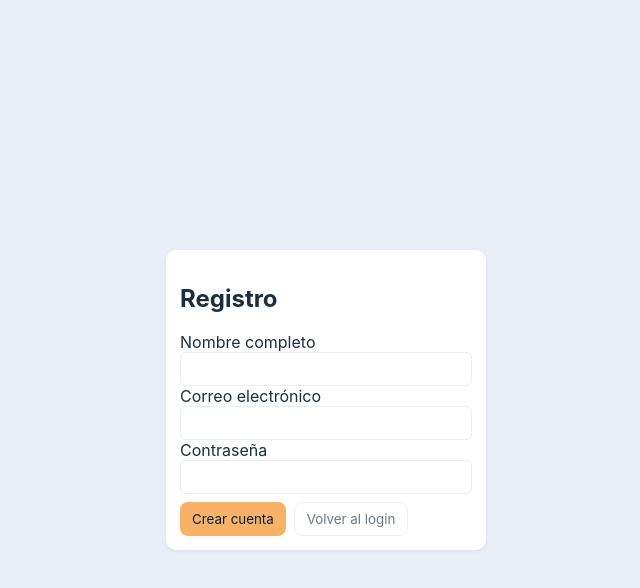
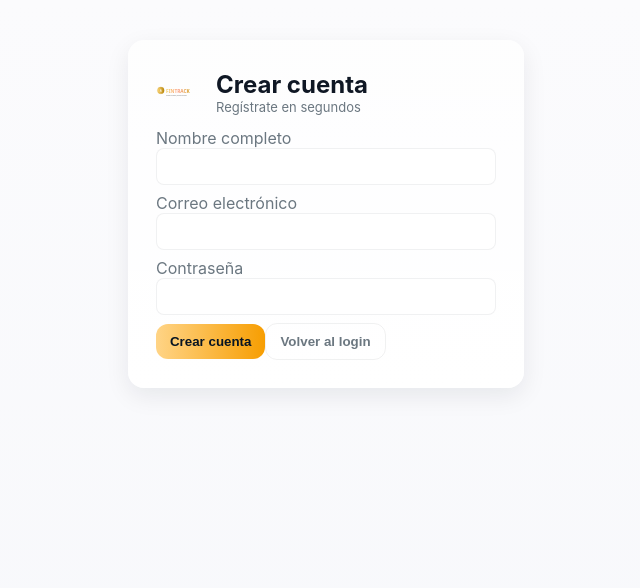
Before and after one commit to tempestrap/Gestor-de-Gastos, a React (Vite) app in the folder fintrack/: page / in a window 1280 px wide. Both pictures are taken after a click on the button "Crear cuenta". Shown: the top 588 px of the page, without its empty margins (314-954 px from the left). Built offline with nearby package versions, Linux system fonts and the light colour scheme.

Commit message:
Se ve bonito

```diff
--- a/fintrack/src/components/KpiCard.jsx
+++ b/fintrack/src/components/KpiCard.jsx
@@ -1,10 +1,17 @@
 import React from 'react'
 
-export default function KpiCard({title, value, small}){
+export default function KpiCard({ title, value, small, icon }){
   return (
     <div className={`kpi-card ${small? 'small':''}`}>
-      <div className="kpi-title">{title}</div>
-      <div className="kpi-value">{value}</div>
+      <div style={{display:'flex',alignItems:'center',gap:12}}>
+        <div style={{width:44,height:44,display:'grid',placeItems:'center',borderRadius:10,background:'rgba(255,255,255,0.6)'}}>
+          {icon ? icon : <svg width="20" height="20" viewBox="0 0 24 24" fill="none" xmlns="http://www.w3.org/2000/svg"><circle cx="12" cy="12" r="10" stroke="#07303a" strokeOpacity="0.12"/></svg>}
+        </div>
+        <div>
+          <div className="kpi-title">{title}</div>
+          <div className="kpi-value">{value}</div>
+        </div>
+      </div>
     </div>
   )
 }
--- a/fintrack/src/components/Movements.jsx
+++ b/fintrack/src/components/Movements.jsx
@@ -1,14 +1,29 @@
 import React from 'react'
+
+function CategoryIcon({ category }){
+  // simple emoji-based icons for now
+  const map = {
+    'Vivienda': '🏠',
+    'Compras': '🛒',
+    'Ingresos': '💼',
+    'Entretenimiento': '🎮',
+    'Transporte': '🚗',
+    'Comida': '🍔'
+  }
+  return <div style={{width:44,height:44,display:'grid',placeItems:'center',borderRadius:10,background:'linear-gradient(90deg,var(--accent-b),var(--accent-a))'}}>{map[category] ?? '•'}</div>
+}
 
 export default function Movements({ items }){
   return (
-    <div className="card movements">
-      <h3>Movimientos recientes</h3>
+    <div className="movements">
       <ul>
         {items?.map(m=> (
           <li key={m.id} className={m.amount < 0 ? 'expense' : 'income'}>
-            <div className="mv-left">{m.title}<div className="mv-cat">{m.category}</div></div>
-            <div className="mv-right">${m.amount}</div>
+            <div style={{display:'flex',alignItems:'center',gap:12}}>
+              <CategoryIcon category={m.category} />
+              <div className="mv-left">{m.title}<div className="mv-cat">{m.category}</div></div>
+            </div>
+            <div className="mv-right">${Math.abs(m.amount)}</div>
           </li>
         ))}
       </ul>
--- a/fintrack/src/pages/LoginPage.jsx
+++ b/fintrack/src/pages/LoginPage.jsx
@@ -1,6 +1,7 @@
 import React, { useState } from 'react'
 import { useNavigate } from 'react-router-dom'
 import { useAuth } from '../AuthContext'
+import Logo from '../assets/logo.svg'
 
 export default function LoginPage(){
   const [email, setEmail] = useState('demo@fintrack.test')
@@ -21,11 +22,22 @@ export default function LoginPage(){
 
   return (
     <div className="page center">
-      <form className="card small" onSubmit={onSubmit}>
-        <h2>Iniciar sesión</h2>
+      <form className="auth-card" onSubmit={onSubmit}>
+        <div style={{display:'flex',alignItems:'center',gap:12,marginBottom:12}}>
+          <img src={Logo} alt="Fintrack" style={{width:48,height:48}} />
+          <div>
+            <h2 style={{margin:0}}>Iniciar sesión</h2>
+            <div className="muted" style={{fontSize:13}}>Accede a tu cuenta Fintrack</div>
+          </div>
+        </div>
+
         {error && <div className="error">{error}</div>}
-        <label>Correo electrónico<input value={email} onChange={e=>setEmail(e.target.value)} /></label>
-        <label>Contraseña<input type="password" value={password} onChange={e=>setPassword(e.target.value)} /></label>
+        <label className="label">Correo electrónico
+          <input value={email} onChange={e=>setEmail(e.target.value)} />
+        </label>
+        <label className="label">Contraseña
+          <input type="password" value={password} onChange={e=>setPassword(e.target.value)} />
+        </label>
         <div className="row" style={{marginTop:8}}>
           <button className="btn">Entrar</button>
           <button type="button" className="btn ghost" onClick={()=>nav('/register')}>Crear cuenta</button>
--- a/fintrack/src/pages/RegisterPage.jsx
+++ b/fintrack/src/pages/RegisterPage.jsx
@@ -1,6 +1,7 @@
 import React, { useState } from 'react'
 import { useNavigate } from 'react-router-dom'
 import { register } from '../api'
+import Logo from '../assets/logo.svg'
 
 export default function RegisterPage(){
   const [name, setName] = useState('')
@@ -26,13 +27,26 @@ export default function RegisterPage(){
 
   return (
     <div className="page center">
-      <form className="card small" onSubmit={onSubmit}>
-        <h2>Registro</h2>
+      <form className="auth-card" onSubmit={onSubmit}>
+        <div style={{display:'flex',alignItems:'center',gap:12,marginBottom:12}}>
+          <img src={Logo} alt="Fintrack" style={{width:48,height:48}} />
+          <div>
+            <h2 style={{margin:0}}>Crear cuenta</h2>
+            <div className="muted" style={{fontSize:13}}>Regístrate en segundos</div>
+          </div>
+        </div>
+
         {error && <div className="error">{error}</div>}
         {success && <div className="success">{success}</div>}
-        <label>Nombre completo<input value={name} onChange={e=>setName(e.target.value)} /></label>
-        <label>Correo electrónico<input value={email} onChange={e=>setEmail(e.target.value)} /></label>
-        <label>Contraseña<input type="password" value={password} onChange={e=>setPassword(e.target.value)} /></label>
+        <label className="label">Nombre completo
+          <input value={name} onChange={e=>setName(e.target.value)} />
+        </label>
+        <label className="label">Correo electrónico
+          <input value={email} onChange={e=>setEmail(e.target.value)} />
+        </label>
+        <label className="label">Contraseña
+          <input type="password" value={password} onChange={e=>setPassword(e.target.value)} />
+        </label>
         <div className="row" style={{marginTop:8}}>
           <button className="btn">Crear cuenta</button>
           <button type="button" className="btn ghost" onClick={()=>nav('/login')}>Volver al login</button>
--- a/fintrack/src/styles.css
+++ b/fintrack/src/styles.css
@@ -1,57 +1,74 @@
 :root{
-  /* Pastel palette (based on original look) */
-  --bg: #e9eef6; /* light pastel background */
+  /* Palette inspired by the samples (soft pastels + gold accents) */
+  --bg: #fbfbfd; /* almost white for elegance */
   --muted: #6b7780;
   --card: #ffffff;
-  --accent-1: #8ec7b6; /* pastel teal */
-  --accent-2: #f7b267; /* pastel orange / gold */
-  --accent-3: #c7b8f5; /* pastel purple */
-  --text: #1f2d3d;
+  --text: #0f1724;
+
+  /* Accent gradient colors */
+  --accent-a: #cbb4ff; /* lavender */
+  --accent-b: #fbc2eb; /* pink */
+  --accent-c: #ffd486; /* gold */
+  --accent-d: #9be7c4; /* mint */
+
+  --glass: rgba(255,255,255,0.7);
+  --shadow-1: 0 8px 24px rgba(16,24,40,0.08);
+  --shadow-2: 0 2px 8px rgba(16,24,40,0.06);
 }
-*{box-sizing:border-box;font-family:Inter, system-ui, Arial, sans-serif}
-.body{margin:0}
-.body{margin:0}
-body{margin:0;background:var(--bg);color:var(--text);font-family:Inter, system-ui, Arial, sans-serif}
+
+*{box-sizing:border-box}
+html,body{height:100%}
+body{margin:0;background:linear-gradient(180deg,var(--bg),#f7f8fb);color:var(--text);font-family:Inter, system-ui, Arial, sans-serif;-webkit-font-smoothing:antialiased}
 .app{display:flex;min-height:100vh}
-.sidebar{width:240px;background:linear-gradient(180deg,var(--accent-3),var(--accent-1));color:#082032;padding:20px}
-.sidebar .brand{font-weight:700;font-size:20px;margin-bottom:12px}
-.sidebar nav a{display:block;color:#082032;text-decoration:none;padding:8px 0}
-.sidebar nav a.active{font-weight:700}
-.topbar{padding:16px;background:transparent}
-main{flex:1;padding:22px}
-.grid{display:grid;grid-template-columns:repeat(auto-fit,minmax(220px,1fr));gap:16px}
-.card{background:var(--card);border-radius:10px;padding:14px;box-shadow:0 1px 4px rgba(0,0,0,0.06)}
+
+/* SIDEBAR */
+.sidebar{width:260px;padding:22px;background:linear-gradient(180deg,var(--accent-a),var(--accent-d));border-right:1px solid rgba(15,23,36,0.04);display:flex;flex-direction:column;gap:12px}
+.brand{display:flex;align-items:center;gap:12px}
+.brand img{width:44px;height:44px;border-radius:8px;box-shadow:var(--shadow-2)}
+.brand .title{font-weight:800;font-size:20px;letter-spacing:0.6px}
+.brand .tag{font-size:12px;color:var(--muted)}
+.sidebar nav{margin-top:6px}
+.sidebar nav a{display:block;color:rgba(15,23,36,0.8);text-decoration:none;padding:10px 8px;border-radius:8px;margin-bottom:6px}
+.sidebar nav a:hover{background:rgba(255,255,255,0.5)}
+.sidebar nav a.active{font-weight:700;background:linear-gradient(90deg,var(--accent-b),var(--accent-c));color:#07303a}
+
+/* Topbar / Main */
+.topbar{padding:18px 0}
+main{flex:1;padding:28px}
+.grid{display:grid;grid-template-columns:repeat(auto-fit,minmax(240px,1fr));gap:18px}
+.card{background:var(--card);border-radius:14px;padding:18px;box-shadow:var(--shadow-1)}
+.card.subtle{box-shadow:var(--shadow-2)}
 .card.full{grid-column:span 2}
-.center{display:flex;align-items:center;justify-content:center;height:100vh}
-.small{width:320px}
-.btn{background:var(--accent-2);border:none;padding:8px 12px;border-radius:8px;color:#082032;cursor:pointer}
-.btn.ghost{background:transparent;border:1px solid rgba(0,0,0,0.06);color:var(--muted)}
-.success{color:#22c55e;margin-bottom:8px}
+.center{display:flex;align-items:center;justify-content:center}
+
+/* Buttons & inputs */
+.btn{background:linear-gradient(90deg,var(--accent-c),#f79e02);border:none;padding:10px 14px;border-radius:12px;color:#071422;cursor:pointer;font-weight:600}
+.btn.ghost{background:transparent;border:1px solid rgba(10,20,30,0.06);color:var(--muted)}
+input,select,textarea{width:100%;padding:10px;border-radius:8px;border:1px solid rgba(15,23,36,0.06);background:var(--card);color:var(--text)}
+
 .label{display:block;margin:8px 0;color:var(--muted)}
-input{width:100%;padding:8px;border-radius:6px;border:1px solid #e6eef3;background:var(--card);color:var(--text)}
 .error{color:#b00020;margin-bottom:8px}
 
-/* Auth-specific card: ensure inputs are visible and form is isolated */
-.auth-card{background:var(--card);color:var(--text);padding:18px;border-radius:10px;box-shadow:0 4px 12px rgba(31,45,61,0.06)}
-.page.center{background:transparent}
-.row{display:flex;gap:8px}
+/* AUTH */
+.auth-card{max-width:520px;margin:40px auto;padding:28px;border-radius:16px;background:linear-gradient(180deg,var(--glass),var(--card));box-shadow:var(--shadow-1)}
 
-/* Accessibility notes: use high-contrast text on pastel backgrounds; avoid relying solely on color */
-
-/* Dashboard styles */
-.dashboard-grid{display:flex;gap:18px}
+/* Dashboard layout */
+.dashboard-grid{display:flex;gap:22px}
 .left{flex:1}
-.right{width:340px}
-.kpi-row{display:flex;gap:12px;margin-bottom:12px}
-.kpi-card{background:linear-gradient(180deg,#082233,#0b2f40);padding:12px;border-radius:10px;flex:1}
-.kpi-card.small{max-width:180px}
-.kpi-title{color:var(--muted);font-size:13px}
-.kpi-value{font-size:20px;font-weight:700}
-.wallet-panel{position:sticky;top:20px}
+.right{width:360px}
+.kpi-row{display:flex;gap:18px;margin-bottom:14px}
+.kpi-card{background:linear-gradient(135deg,var(--accent-a),var(--accent-b));padding:14px;border-radius:12px;flex:1;color:#072024}
+.kpi-card.small{max-width:200px}
+.kpi-title{color:rgba(7,32,36,0.7);font-size:13px}
+.kpi-value{font-size:22px;font-weight:800}
+.wallet-panel{position:sticky;top:22px}
 .movements ul{list-style:none;padding:0;margin:0}
-.movements li{display:flex;justify-content:space-between;padding:8px 0;border-bottom:1px solid #f0f3f5}
-.movements li.expense .mv-right{color:#d9480f}
-.movements li.income .mv-right{color:#2563eb}
+.movements li{display:flex;justify-content:space-between;padding:12px 0;border-bottom:1px solid rgba(10,20,30,0.04)}
+.movements li.expense .mv-right{color:#d94600}
+.movements li.income .mv-right{color:#0b69ff}
 .mv-left{display:flex;flex-direction:column}
 .mv-cat{font-size:12px;color:var(--muted)}
 .stats-chart{margin-bottom:12px}
+
+/* Utility */
+.muted{color:var(--muted)}
```
Also changed, not shown: fintrack/src/components/Sidebar.jsx (+14 -4 lines), fintrack/src/components/WalletPanel.jsx (+28 -11 lines), fintrack/src/pages/DashboardPage.jsx (+23 -39 lines), fintrack/src/assets/logo.svg (added).
